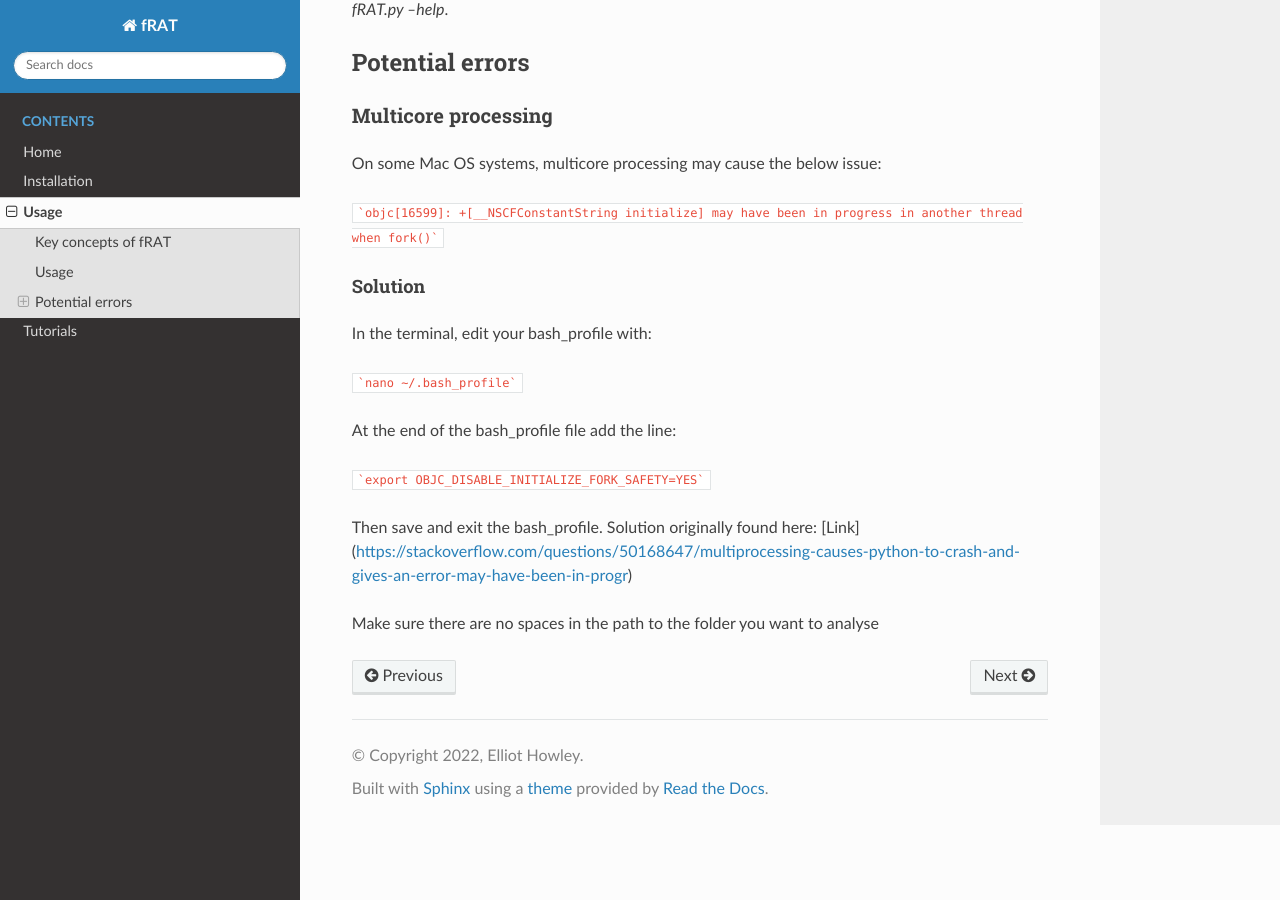
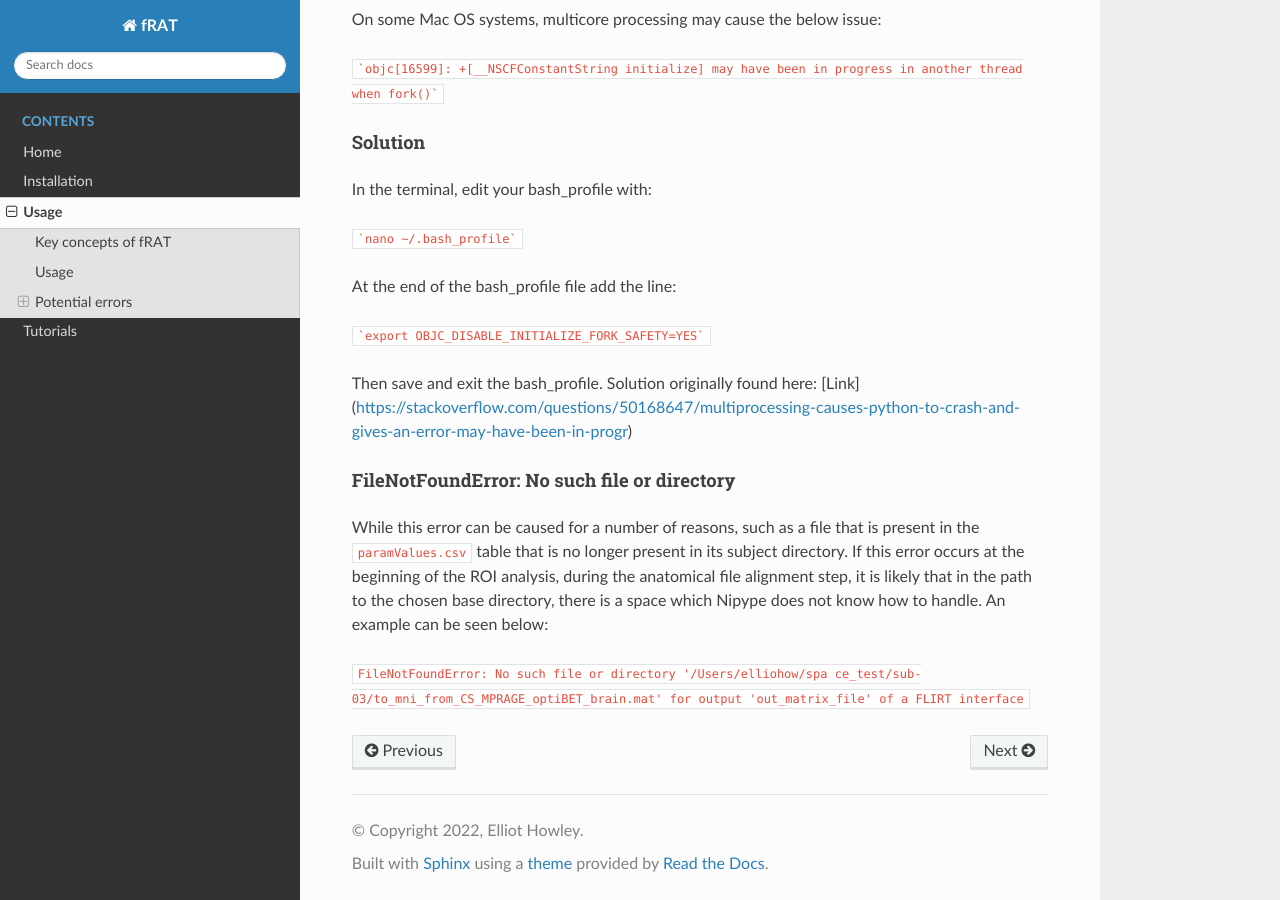
Before and after one commit to elliohow/fMRI_ROI_Analysis_Tool, a Sphinx documentation site: the page built from docs/usage.rst, in a window 1280 px wide and 900 px high, scrolled down 1621 px. Built offline with Sphinx 7.4.7 and the Read the Docs theme 2.0.0, drawn with Linux system fonts in a browser that asks for light colours; some of the changed text lies outside the part shown.

Commit message:
* Documentation update

```diff
--- a/docs/installation.rst
+++ b/docs/installation.rst
@@ -15,8 +15,9 @@ dependencies globally (as opposed to in a virtual environment), use the followin
 
     $ pip install -r requirements.txt
 
-When running fRAT, you will be notified if there is an update available for Nipype; it is recommended that you update
-this library if possible.
+.. note::
+    When running fRAT, you will be notified if there is an update available for Nipype; it is recommended that you update
+    this library if possible.
 
 Virtual environments
 ====================
--- a/docs/usage.rst
+++ b/docs/usage.rst
@@ -4,12 +4,6 @@
 Usage
 =====
 .. contents:: :local:
-
-This page will first explain key concepts of fRAT and then will give instructions on how to use fRAT to:
-
-#. Create a voxel-wise tSNR map
-#. Convert this voxel-wise map into an ROI based map
-#. Produce figures and statistically analyse this data
 
 .. note::
     It is recommended that the fRAT is first ran using the files in the ``example_data`` folder to test whether the project
@@ -58,4 +52,11 @@ At the end of the bash_profile file add the line:
 Then save and exit the bash_profile. Solution originally found here:
 [Link](https://stackoverflow.com/questions/50168647/multiprocessing-causes-python-to-crash-and-gives-an-error-may-have-been-in-progr)
 
-Make sure there are no spaces in the path to the folder you want to analyse
+FileNotFoundError: No such file or directory
+********************************************
+While this error can be caused for a number of reasons, such as a file that is present in the  ``paramValues.csv``
+table that is no longer present in its subject directory. If this error occurs at the beginning of the ROI
+analysis, during the anatomical file alignment step, it is likely that in the path to the chosen base directory, there
+is a space which Nipype does not know how to handle. An example can be seen below:
+
+``FileNotFoundError: No such file or directory '/Users/elliohow/spa ce_test/sub-03/to_mni_from_CS_MPRAGE_optiBET_brain.mat' for output 'out_matrix_file' of a FLIRT interface``
```
Also changed, not shown: docs/tutorials/Basic-ROI-analysis.rst (+10 -4 lines).
